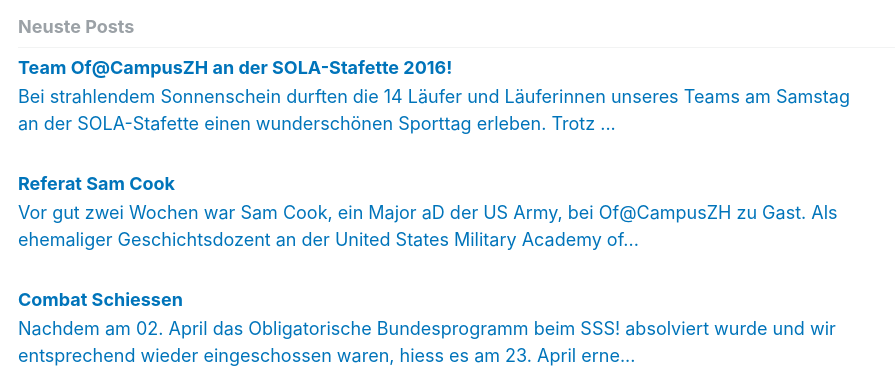
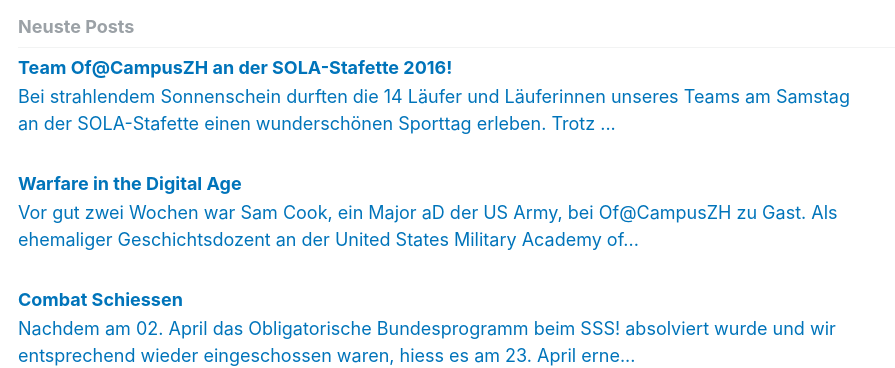
Before and after one commit to raphaelthomas/ofcampuszh.ch, a Jekyll site: the page built from index.html, in a window 1280 px wide. Shown: the part 1062-1430 px from the top of the page, without its empty margins (0-895 px from the left). Built offline with Jekyll 4.4.1, drawn with Linux system fonts in a browser that asks for light colours; the list of posts is cut into pages by our own code.

Commit message:
Update post Sam Cook

```diff
--- a/_posts/2016-05-17-referat-sam-cook.md
+++ b/_posts/2016-05-17-referat-sam-cook.md
@@ -1,3 +1,9 @@
+---
+title: "Warfare in the Digital Age"
+author: muehlemann
+categories: Events
+---
+
 Vor gut zwei Wochen war Sam Cook, ein Major aD der US Army, bei Of@CampusZH zu Gast. Als ehemaliger
 Geschichtsdozent an der United States Military Academy of West Point durchleuchtete er eindrucksvoll
 die Geschichte der U.S. Army. Er referierte auch über seine Erfahrungen als Kompaniekommandant im
```
